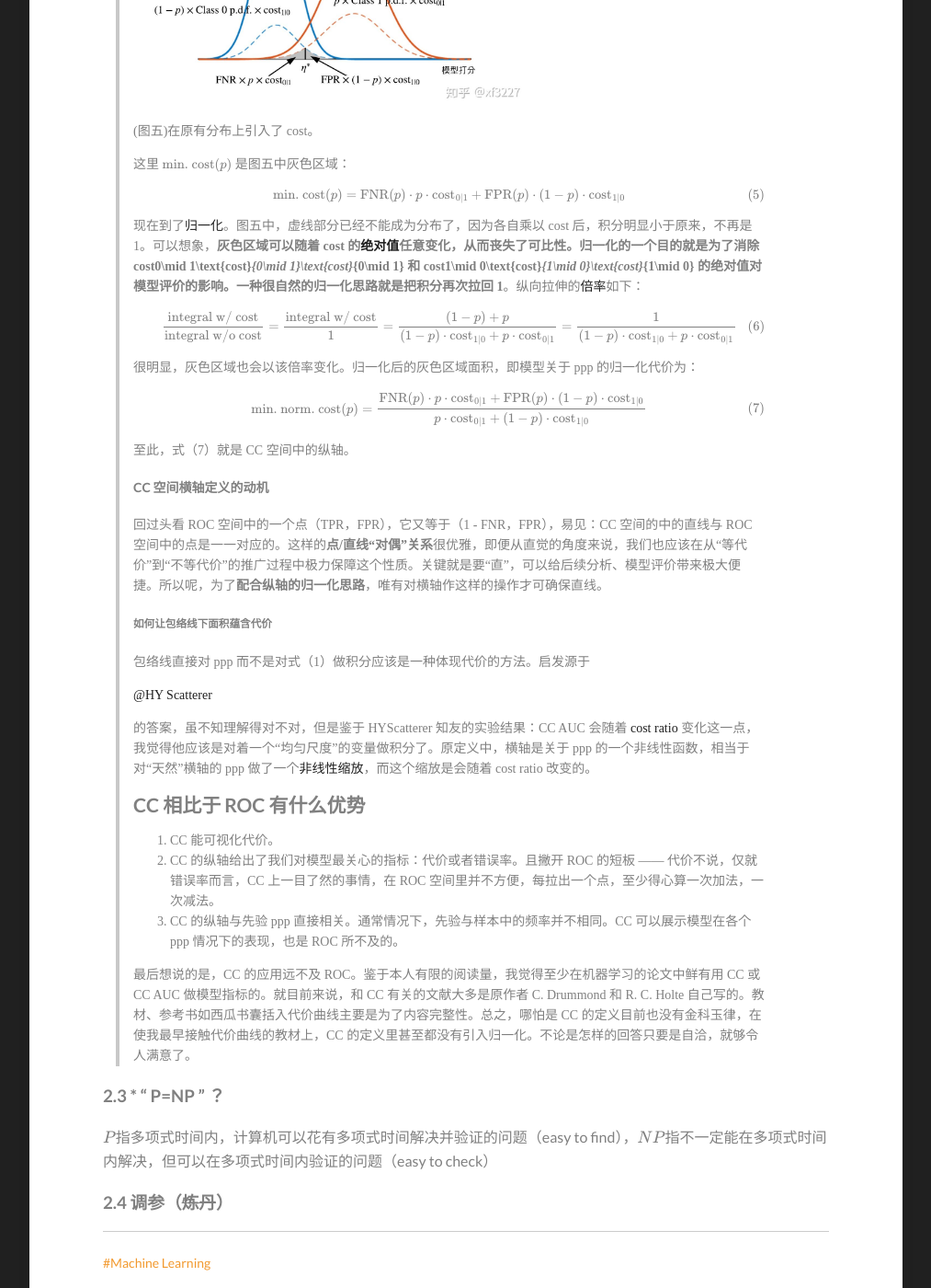
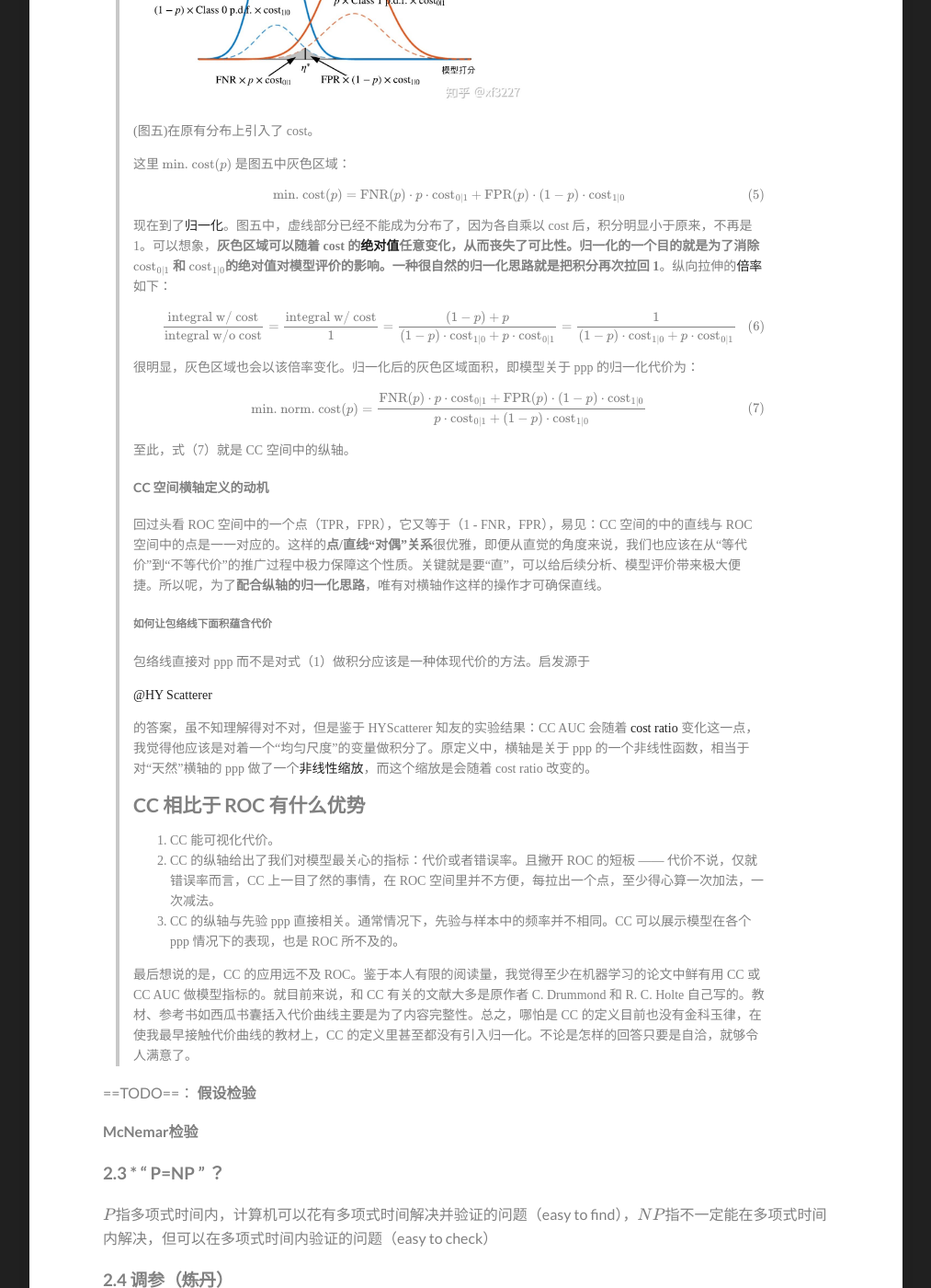
Before and after one commit to hrjtju/hrjtju.github.io, a Jekyll site: the page built from _posts/2022-08-13-DatawhaleML-1.md, in a window 1280 px wide and 1400 px high, scrolled down 10937 px. Shown: the whole window at 92% size, without its empty margins (133-1146 px from the left). Built offline with Jekyll 4.4.1, drawn with Linux system fonts in a browser that asks for light colours; formulas are drawn with MathJax 3.

Commit message:
Update 2022-08-13-DatawhaleML-1.md

```diff
--- a/_posts/2022-08-13-DatawhaleML-1.md
+++ b/_posts/2022-08-13-DatawhaleML-1.md
@@ -487,7 +487,7 @@ $$
 > $$
 >
 >
-> 现在到了[归一化](https://www.zhihu.com/search?q=归一化&search_source=Entity&hybrid_search_source=Entity&hybrid_search_extra={"sourceType"%3A"answer"%2C"sourceId"%3A247885093})。图五中，虚线部分已经不能成为分布了，因为各自乘以 cost 后，积分明显小于原来，不再是 1。可以想象，**灰色区域可以随着 cost 的[绝对值](https://www.zhihu.com/search?q=绝对值&search_source=Entity&hybrid_search_source=Entity&hybrid_search_extra={"sourceType"%3A"answer"%2C"sourceId"%3A247885093})任意变化，从而丧失了可比性。归一化的一个目的就是为了消除 cost0\mid 1\text{cost}_{0\mid 1}\text{cost}_{0\mid 1} 和 cost1\mid 0\text{cost}_{1\mid 0}\text{cost}_{1\mid 0} 的绝对值对模型评价的影响。一种很自然的归一化思路就是把积分再次拉回 1**。纵向拉伸的[倍率](https://www.zhihu.com/search?q=倍率&search_source=Entity&hybrid_search_source=Entity&hybrid_search_extra={"sourceType"%3A"answer"%2C"sourceId"%3A247885093})如下：
+> 现在到了[归一化](https://www.zhihu.com/search?q=归一化&search_source=Entity&hybrid_search_source=Entity&hybrid_search_extra={"sourceType"%3A"answer"%2C"sourceId"%3A247885093})。图五中，虚线部分已经不能成为分布了，因为各自乘以 cost 后，积分明显小于原来，不再是 1。可以想象，**灰色区域可以随着 cost 的[绝对值](https://www.zhihu.com/search?q=绝对值&search_source=Entity&hybrid_search_source=Entity&hybrid_search_extra={"sourceType"%3A"answer"%2C"sourceId"%3A247885093})任意变化，从而丧失了可比性。归一化的一个目的就是为了消除 $$\text{cost}_{0\mid 1}$$ 和 $$\text{cost}_{1\mid 0}$$的绝对值对模型评价的影响。一种很自然的归一化思路就是把积分再次拉回 1**。纵向拉伸的[倍率](https://www.zhihu.com/search?q=倍率&search_source=Entity&hybrid_search_source=Entity&hybrid_search_extra={"sourceType"%3A"answer"%2C"sourceId"%3A247885093})如下：
 >
 >
 > $$
@@ -533,6 +533,18 @@ $$
 
 
 
+==TODO==： **假设检验**
+
+
+
+
+
+
+
+**McNemar检验**
+
+
+
 
 
 
```
